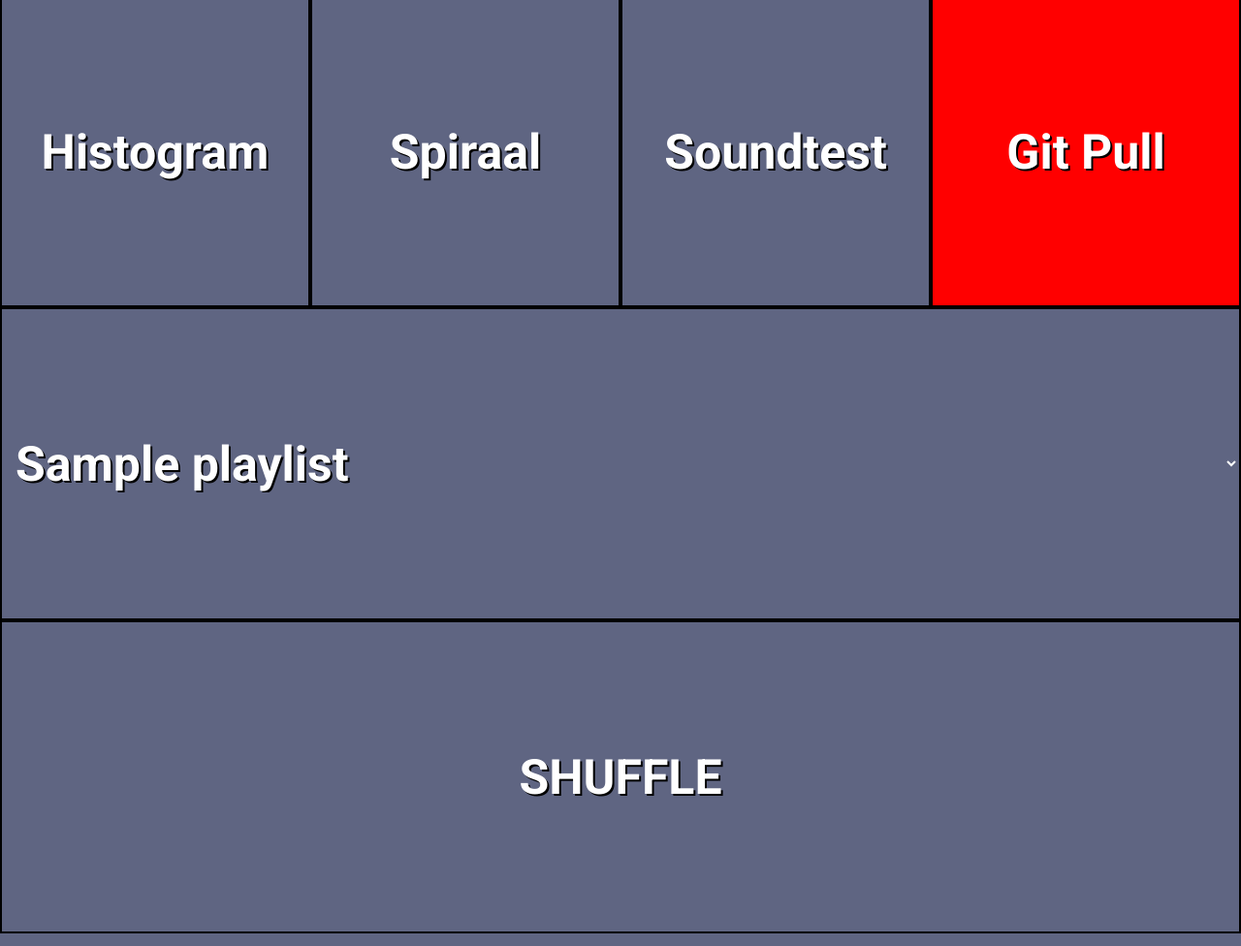
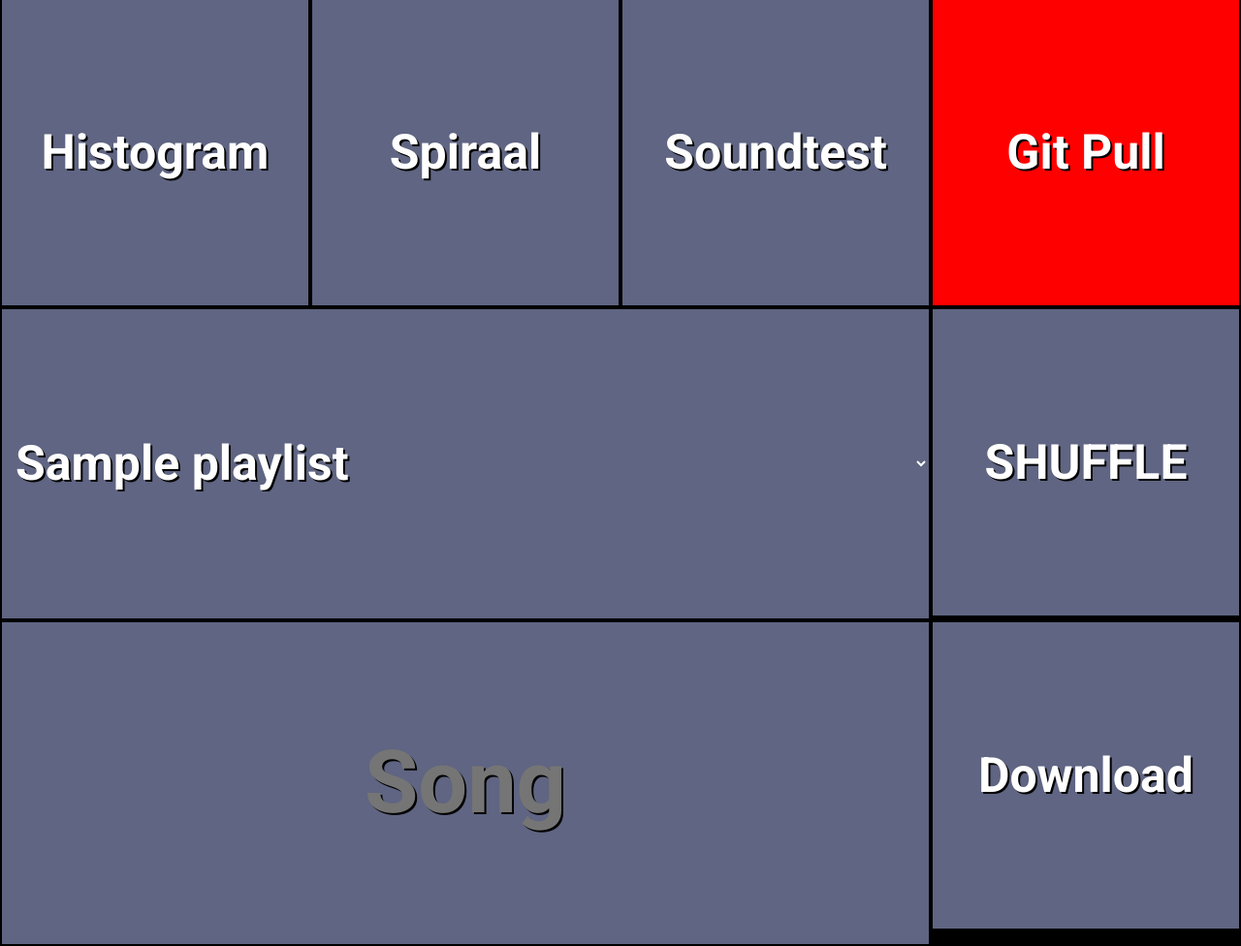
Before and after one commit to STulling/Biermuur, a Flask app: template templates/index.html in a window 1280 px wide. Shown: the part 1951-2927 px from the top of the page at 97% size. Run offline with Flask 2, Linux system fonts and the light colour scheme; the template is opened without the code that fills it: most values are stand-ins (such as "Sample title", 1, 10 or a date in 2020); parts of the project's set-up code (start-up, migrations or seed data) failed here and were passed over.

Commit message:
Add download button

```diff
--- a/display.py
+++ b/display.py
@@ -3,13 +3,13 @@ import time
 try:
     from rpi_ws281x import *
 except ImportError:
-    print("Missing rpi_ws281x library, running webserver anyway")
+    print("Missing rpi_ws281x library, using simulated strip")
+    from fake_strip import *
 import argparse
 from PIL import Image, ImageDraw, ImageFont
 import sys
 import numpy as np
 import random
-from fake_strip import FakeStrip
 
 # LED strip configuration:
 LED_COUNT = 360  # Number of LED pixels.
@@ -21,13 +21,13 @@ LED_INVERT = False  # True to invert the signal (when using NPN transistor level
 LED_CHANNEL = 0  # set to '1' for GPIOs 13, 19, 41, 45 or 53
 WIDTH = 20
 HEIGHT = 18
-strip = FakeStrip()
 
 fnt = ImageFont.truetype("Pixel12x10Mono.ttf", 13)
 out = Image.new("RGB", (WIDTH, HEIGHT), (0, 255, 0))
 
 primary = (0, 255, 0)
 secondary = (255, 0, 0)
+strip = Adafruit_NeoPixel(LED_COUNT, LED_PIN, LED_FREQ_HZ, LED_DMA, LED_INVERT, LED_BRIGHTNESS, LED_CHANNEL)
 
 
 def setAmountColor(n, color):
@@ -207,9 +207,7 @@ def random_order_wipe():
 
 
 def init():
-    global strip
     # Create NeoPixel object with appropriate configuration.
-    strip = Adafruit_NeoPixel(LED_COUNT, LED_PIN, LED_FREQ_HZ, LED_DMA, LED_INVERT, LED_BRIGHTNESS, LED_CHANNEL)
     # Intialize the library (must be called once before other functions).
     strip.begin()
 
--- a/main.py
+++ b/main.py
@@ -56,8 +56,9 @@ def index():
         elif request.form.get('sound'):
             setAction(music.playSound, ())
         elif request.form.get('shuffle') and request.form.get('playlist'):
-            print(request.form.get('playlist'))
             setAction(music.shuffleplaylist, (request.form.get('playlist'),))
+        elif request.form.get('download') and request.form.get('playlist') and request.form.get('song'):
+            setAction(music.download, (request.form.get('playlist'),request.form.get('song'),))
         return redirect(url_for('index'))
     return render_template("index.html", colors=display.getHTMLColors(), time=time.strftime("%d/%m/%Y %H:%M:%S"), playlists=music.listFolders())
 
@@ -71,10 +72,7 @@ def update():
 if __name__ == "__main__":
     if len(sys.argv) > 1:
         music.folder = sys.argv[1]
-    try:
-        init()
-    except NameError:
-        print("No display hooked up, ignoring...")
+    init()
     try:
         app.run(host="0.0.0.0", debug=True)
     except KeyboardInterrupt:
--- a/music.py
+++ b/music.py
@@ -15,6 +15,11 @@ q = queue.Queue(maxsize=buffersize)
 event = threading.Event()
 
 folder = "/media/pi/F/music"
+
+
+def download(folder, name):
+    command = f"youtube-dl -x -f bestaudio -x --audio-format wav -o {folder}/%(title)s.%(ext)s \"ytsearch1:{name}\""
+    os.system(command)
 
 
 def listFolders():
--- a/templates/index.html
+++ b/templates/index.html
@@ -60,13 +60,19 @@
             <button class="box box1-1 red-bg" type="submit" name="update" value="1">
                 Git Pull
             </button>
-            <select class="box box4-1" name="playlist">
+            <select class="box box3-1" name="playlist">
                 {%for playlist in playlists%}
                     <option value="{{playlist}}">{{playlist}}</option>
                 {%endfor%}
             </select>
-            <button class="box box4-1" type="submit" name="shuffle" value="1">
+            <button class="box box1-1" type="submit" name="shuffle" value="1">
                 SHUFFLE
+            </button>
+            <div class="box box3-1">
+                <input type="input" name="song" value="" placeholder="Song" autocomplete="off">
+            </div>
+            <button class="box box1-1" type="submit" name="download" value="1">
+                Download
             </button>
         </form>
     </body>
```
Also changed, not shown: fake_strip.py (+9 -4 lines).
